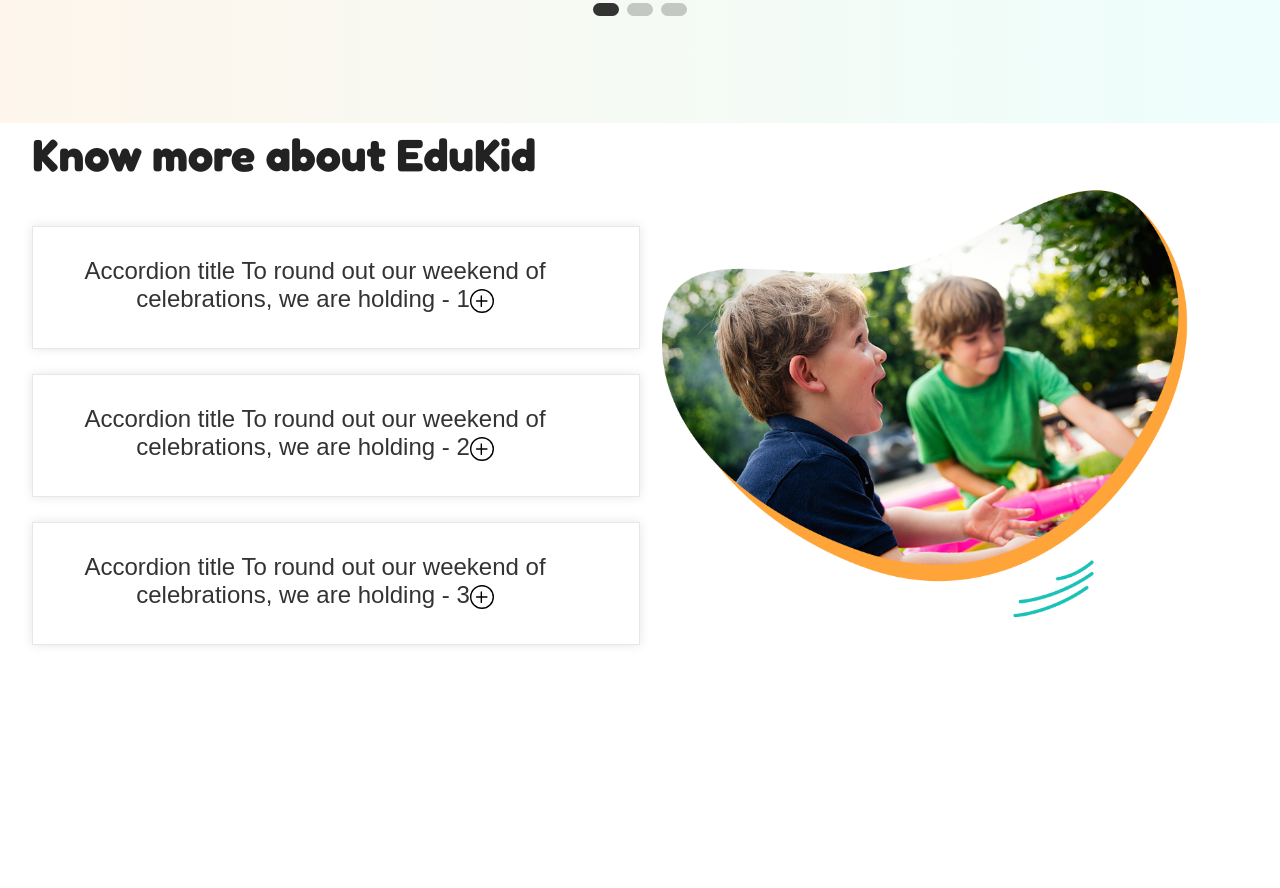
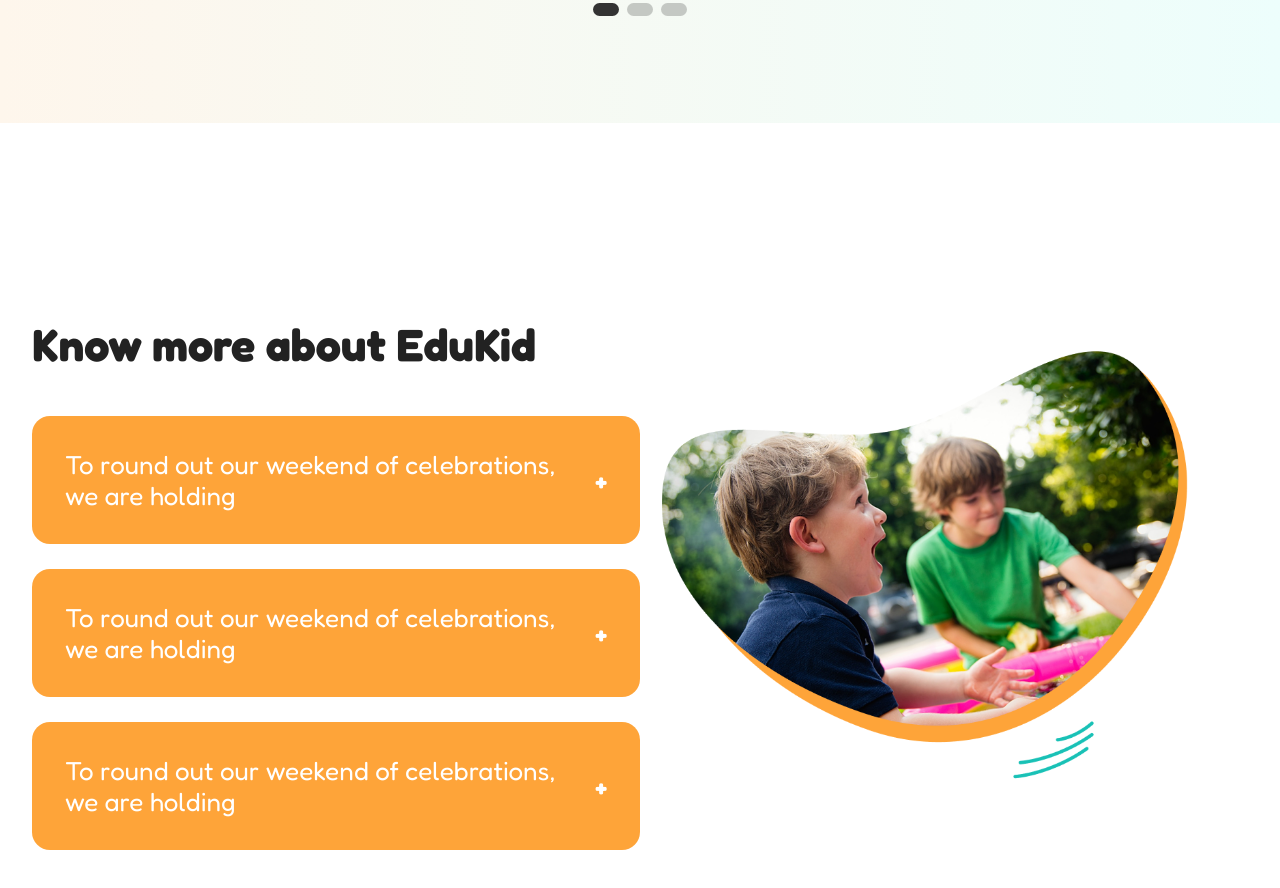
Before and after one commit to Cuong0685123/schoolkid_FE, a Next.js app: page / in a window 1280 px wide. Shown: the part 3760-4648 px from the top of the page. Before the commit the page ends 4605 px from the top, so only its background shows below. Built offline with nearby package versions, Linux system fonts and the light colour scheme.

Commit message:
accordion(style): update accordion

```diff
--- a/src/app/ui.js
+++ b/src/app/ui.js
@@ -97,15 +97,15 @@
 
     const accordionData = [
         {
-            title: 'To round out our weekend of celebrations, we are holding - 1',
+            title: 'To round out our weekend of celebrations, we are holding',
             content: 'Lorem ipsum dolor sit amet consectetur. Senectus tellus eget nunc posuere quis at vitae consequat. At nulla erat nisi nunc. Sit risus sagittis pellentesque eget convallis commodo. Sit pellentesque dolor neque a diam malesuada.'
         },
         {
-            title: 'To round out our weekend of celebrations, we are holding - 2',
+            title: 'To round out our weekend of celebrations, we are holding',
             content: 'Lorem ipsum dolor sit amet consectetur. Senectus tellus eget nunc posuere quis at vitae consequat. At nulla erat nisi nunc. Sit risus sagittis pellentesque eget convallis commodo. Sit pellentesque dolor neque a diam malesuada.'
         },
         {
-            title: 'To round out our weekend of celebrations, we are holding - 3',
+            title: 'To round out our weekend of celebrations, we are holding',
             content: 'Lorem ipsum dolor sit amet consectetur. Senectus tellus eget nunc posuere quis at vitae consequat. At nulla erat nisi nunc. Sit risus sagittis pellentesque eget convallis commodo. Sit pellentesque dolor neque a diam malesuada.'
         },
     ]
--- a/src/components/accordion/index.js
+++ b/src/components/accordion/index.js
@@ -1,7 +1,7 @@
 'use client';
 import Image from 'next/image';
 import styles from './styles.module.scss';
-import { useState } from 'react';
+import React, { useState } from 'react';
 
 export default function Index({ data: accordionData }) {
     const [open, setOpen] = useState(null);
@@ -18,15 +18,22 @@
                             <h3>Know more about EduKid</h3>
                             <div className={styles.accordion}>
                                 {accordionData.map((item, index) => (
-                                    <div key={index} className={styles.item}>
-                                        <button className={styles.header} onClick={() => toggle(index)}> Accordion title {item.title}
-                                            {open == index ? <span><Image src="/images/accordion-close.svg" width={24} height={24} alt="accordion-close" /></span> : <span><Image src="/images/accordion-open.svg" width={24} height={24} alt="accordion-open" /></span>}
+                                    <div
+                                        key={index}
+                                        className={`${styles.accordion_item} ${open === index ? styles.active : ''}`}
+                                    >
+                                        <button
+                                            className={styles.accordion_summary}
+                                            onClick={() => toggle(index)}
+                                            aria-expanded={open === index}
+                                        >
+                                            {item.title}
                                         </button>
-                                        {open === index && (
-                                            <div className={styles.content}>
-                                                Accordion content {item.content}
+                                        <div className={styles.accordion_content}>
+                                            <div className={styles.accordion_inner}>
+                                                <p>{item.content}</p>
                                             </div>
-                                        )}
+                                        </div>
                                     </div>
                                 ))}
                             </div>
--- a/src/components/accordion/styles.module.scss
+++ b/src/components/accordion/styles.module.scss
@@ -3,6 +3,7 @@
 
 .content_image {
     margin-bottom: toRem(175);
+    padding-top: toRem(190);
 
     @include respond-mobile() {
         margin-bottom: toRem(73);
@@ -10,7 +11,7 @@
 
     .col {
         display: flex;
-        align-items: center;
+        align-items: flex-start;
         justify-content: center;
 
         @include respond-tablet() {
@@ -59,24 +60,73 @@
             }
 
             .accordion {
+                .accordion_item {
+                    margin-bottom: toRem(25);
+                    overflow: hidden;
 
-                .item {
-                    margin-bottom: toRem(25);
-                    button {
-                        font-weight: $font-medium;
-                        color: var(--color-text);
-                        font-size: toRem(24);
-                        padding: toRem(30) toRem(75) toRem(35) toRem(33);
+                    .accordion_summary {
+                        width: 100%;
+                        list-style: none;
+                        border: none;
+                        border-color: transparent;
+                        color: var(--color-white);
+                        background-color: var(--color-orange);
+                        padding: toRem(33) toRem(84) toRem(33) toRem(33);
+                        border-radius: toRem(18);
+                        cursor: pointer;
+                        text-align: left;
+                        font-size: inherit;
+                        font-family: inherit;
+                        transition: all 0.3s ease;
+                        position: relative;
 
-                        background-color: transparent;
-                        border: 1px solid var(--color-border);
-                        box-shadow: 0px 0px 10px 0px rgba(0, 0, 0, 0.1);
+                        &:hover {
+                            opacity: 0.9;
+                        }
 
+                        &::after {
+                            content: '+';
+                            position: absolute;
+                            right: toRem(33);
+                            top: 50%;
+                            transform: translateY(-50%);
+                            font-size: toRem(24);
+                            font-weight: bold;
+                            transition: transform 0.3s ease;
+                        }
+                    }
 
+                    &.active {
+                        .accordion_summary {
+                            &::after {
+                                transform: translateY(-50%) rotate(45deg);
+                            }
+                        }
+
+                        .accordion_content {
+                            max-height: 1000px;
+                            opacity: 1;
+                        }
+                    }
+
+                    .accordion_content {
+                        max-height: 0;
+                        opacity: 0;
+                        overflow: hidden;
+                        transition: max-height 0.4s cubic-bezier(0.4, 0, 0.2, 1),
+                                    opacity 0.3s ease 0.1s;
+                    }
+
+                    .accordion_inner {
+                        padding-top: toRem(25);
+
+                        p {
+                            margin: 0;
+                        }
                     }
                 }
+            }
 
-            }
         }
     }
 }
```
